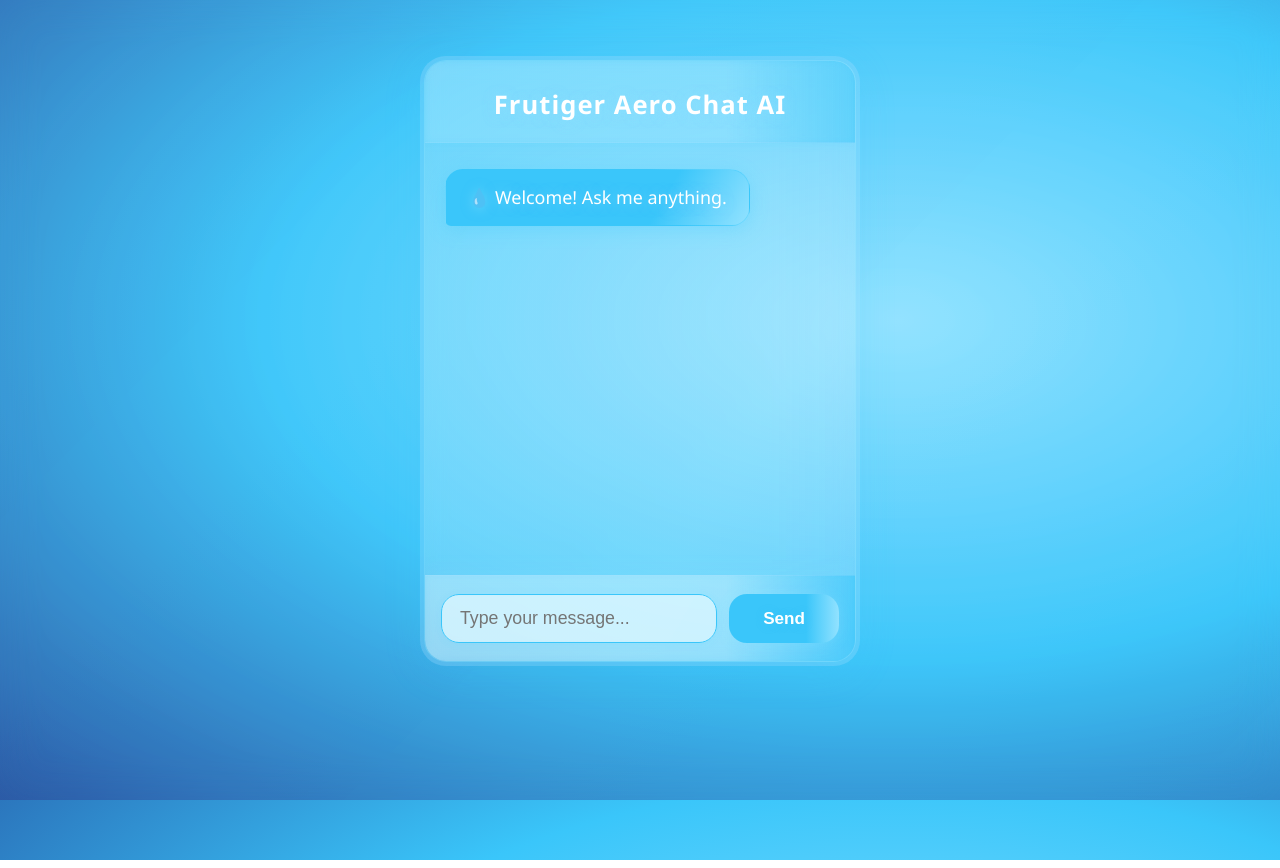
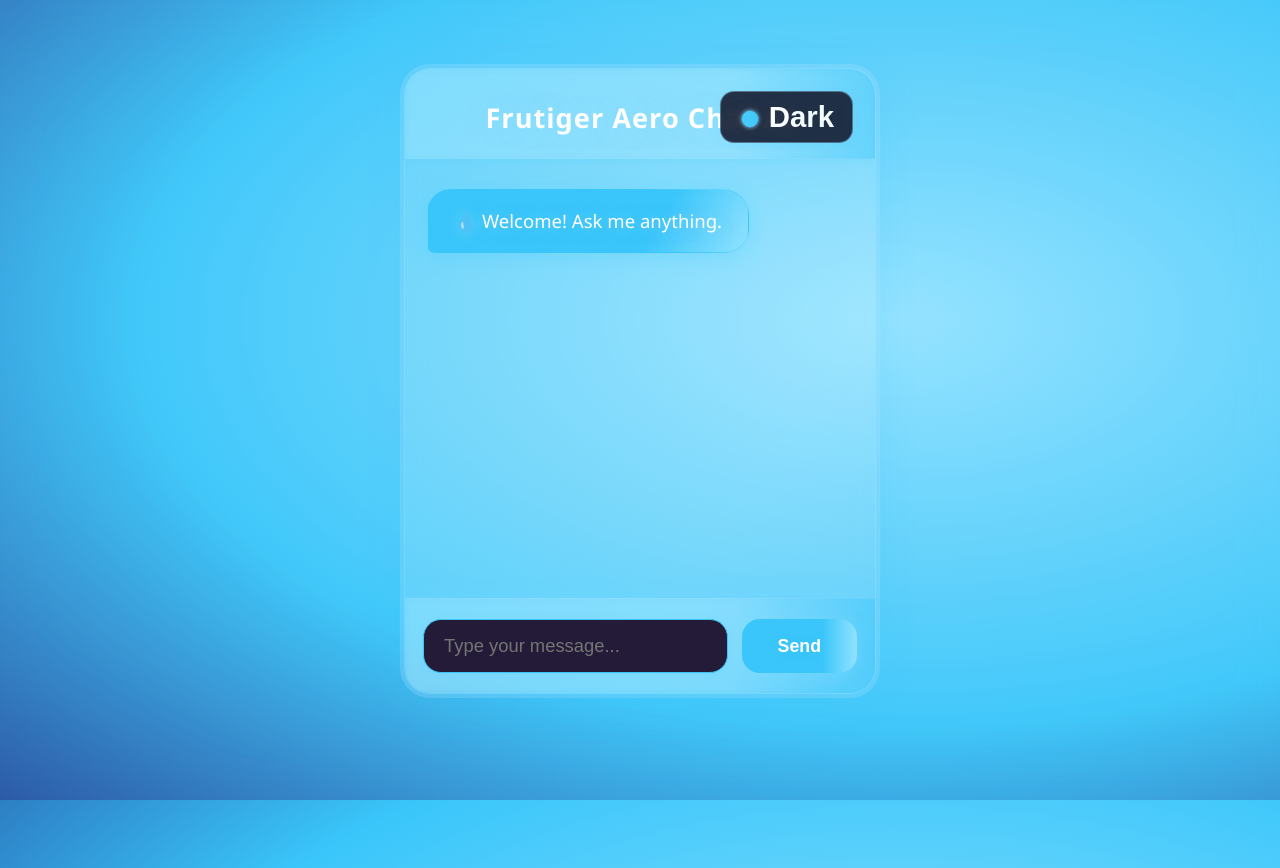
Before and after one commit to Lynqerrek/Luma.AI, a plain HTML site: page index.html in a window 1280 px wide. Drawn offline with Linux system fonts and the light colour scheme.

Commit message:
Update index.html

```diff
--- a/index.html
+++ b/index.html
@@ -2,25 +2,65 @@
 <html lang="en">
 <head>
   <meta charset="UTF-8">
-  <title>AI Chat — Frutiger Aero</title>
+  <title>Frutiger Aero Chat AI</title>
   <meta name="viewport" content="width=device-width, initial-scale=1.0">
   <style>
-    /* Frutiger Aero Glassy Background */
-    body {
+    :root {
+      /* Light theme colors */
+      --bg-gradient: radial-gradient(ellipse at 70% 40%, #e5faff 0%, #a7e7ff 60%, #c3e8f6 100%);
+      --card-bg: linear-gradient(120deg, #f4fbff 70%, #d4f1fd 100%);
+      --header-bg: linear-gradient(90deg, #e5faff 70%, #a7e7ff 100%);
+      --bubble-ai: linear-gradient(120deg, #3ac6fa 70%, #92e2ff 100%);
+      --bubble-user: linear-gradient(120deg, #e5faff 65%, #a7e7ff 100%);
+      --input-bg: #f4fbff;
+      --text-color: #2554a3;
+      --bubble-user-text: #2554a3;
+      --bubble-ai-text: #fff;
+      --glass: #ffffff50;
+      --shadow: 0 8px 40px #3ac6fa30, 0 0 0 4px #b5e2ff44;
+      --border: 1.5px solid #92e2ff66;
+      --scrollbar: #92e2ff;
+      --header-text: #2554a3;
+      --toggle-bg: #e5faff;
+      --toggle-shadow: 0 2px 8px #3ac6fa22;
+    }
+    [data-theme="dark"] {
+      --bg-gradient: radial-gradient(ellipse at 70% 40%, #92e2ff 0%, #3ac6fa 60%, #2554a3 100%);
+      --card-bg: linear-gradient(120deg, #e5faff2a 70%, #b5e2ff2a 100%);
+      --header-bg: linear-gradient(90deg, #92e2ff55 70%, #3ac6fa80 100%);
+      --bubble-ai: linear-gradient(120deg, #3ac6fa 70%, #92e2ff 100%);
+      --bubble-user: linear-gradient(120deg, #e5faff 65%, #a7e7ff 100%);
+      --input-bg: #231b37;
+      --text-color: #e1d9ff;
+      --bubble-user-text: #2554a3;
+      --bubble-ai-text: #fff;
+      --glass: #ffffff30;
+      --shadow: 0 8px 40px #3ac6fa30, 0 0 0 4px #b5e2ff44;
+      --border: 1.5px solid #92e2ff66;
+      --scrollbar: #92e2ff;
+      --header-text: #fff;
+      --toggle-bg: #1a2136;
+      --toggle-shadow: 0 2px 8px #3ac6fa22;
+    }
+    html, body {
+      height: 100%;
       margin: 0;
       padding: 0;
+    }
+    body {
+      font-family: 'Segoe UI', 'Inter', Arial, sans-serif;
       min-height: 100vh;
-      font-family: 'Segoe UI', 'Inter', Arial, sans-serif;
-      background: radial-gradient(ellipse at 70% 40%, #92e2ff 0%, #3ac6fa 50%, #2554a3 100%) fixed;
+      background: var(--bg-gradient);
       position: relative;
       overflow: hidden;
+      transition: background 0.5s;
       animation: fadeInBg 1.2s;
     }
     @keyframes fadeInBg {
       from { opacity: 0;}
       to { opacity: 1;}
     }
-    /* Glass & glow effect */
+    /* Glass effect overlay */
     .aero-glass {
       position: fixed;
       z-index: 0;
@@ -28,76 +68,114 @@
       width: 100vw;
       height: 100vh;
       pointer-events: none;
-      background: linear-gradient(135deg, #ffffff30 0%, #92e2ff26 100%);
+      background: var(--glass);
       backdrop-filter: blur(20px);
-      opacity: 0.26;
+      opacity: 0.22;
+      transition: background 0.5s, opacity 0.5s;
     }
-    /* Chat container styling */
+    /* Chat Card */
     .chat-container {
       position: relative;
       z-index: 1;
       width: 100%;
-      max-width: 430px;
-      height: 75vh;
-      min-height: 480px;
-      margin: 60px auto 0 auto;
-      background: linear-gradient(120deg, #e5faff2a 70%, #b5e2ff2a 100%);
-      border-radius: 22px;
-      box-shadow: 0 8px 40px #3ac6fa30, 0 0 0 4px #b5e2ff44;
+      max-width: 470px;
+      height: 78vh;
+      min-height: 490px;
+      margin: 68px auto 0 auto;
+      background: var(--card-bg);
+      border-radius: 26px;
+      box-shadow: var(--shadow);
       display: flex;
       flex-direction: column;
       overflow: hidden;
       animation: slideInChat 0.9s cubic-bezier(.44,.97,.26,.98);
-      border: 1.5px solid #92e2ff66;
+      border: var(--border);
       backdrop-filter: blur(10px);
+      transition: background 0.5s, box-shadow 0.5s, border 0.5s;
     }
     @keyframes slideInChat {
       from { transform: scale(0.96) translateY(30px); opacity: 0;}
       to { transform: scale(1) translateY(0); opacity: 1;}
     }
     .chat-header {
-      background: linear-gradient(90deg, #92e2ff55 70%, #3ac6fa80 100%);
-      color: #fff;
+      background: var(--header-bg);
+      color: var(--header-text);
       text-align: center;
-      padding: 26px 0 20px 0;
-      font-size: 1.6em;
+      padding: 30px 0 22px 0;
+      font-size: 1.7em;
       letter-spacing: 1px;
       font-weight: 700;
       border-bottom: 1px solid #b5e2ff33;
       box-shadow: 0 1px 8px #3ac6fa22;
       user-select: none;
       animation: fadeInHeader 1.2s 0.3s backwards;
-      text-shadow: 0 2px 12px #92e2ff80;
+      text-shadow: 0 2px 18px #92e2ff80;
       backdrop-filter: blur(4px);
+      transition: background 0.5s, color 0.5s;
     }
     @keyframes fadeInHeader {
       from { opacity: 0; transform: translateY(-18px);}
       to { opacity: 1; transform: translateY(0);}
     }
+    .theme-toggle {
+      position: absolute;
+      right: 22px;
+      top: 22px;
+      background: var(--toggle-bg);
+      color: var(--header-text);
+      border: none;
+      border-radius: 14px;
+      padding: 8px 18px;
+      font-size: 1.08em;
+      box-shadow: var(--toggle-shadow);
+      cursor: pointer;
+      font-weight: 600;
+      transition: background 0.4s, color 0.4s, box-shadow 0.3s;
+      z-index: 2;
+      outline: none;
+      display: flex;
+      align-items: center;
+      gap: 8px;
+      opacity: 0.92;
+      border: 1px solid #a7e7ff60;
+      backdrop-filter: blur(6px);
+    }
+    .theme-toggle:hover {
+      opacity: 1;
+      box-shadow: 0 4px 18px #3ac6fa44;
+    }
+    .theme-toggle svg {
+      vertical-align: middle;
+      width: 22px;
+      height: 22px;
+      filter: drop-shadow(0 0 2px #92e2ff);
+      transition: filter 0.3s;
+    }
     .chat-messages {
       flex: 1;
-      padding: 26px 20px;
+      padding: 30px 22px;
       overflow-y: auto;
-      background: linear-gradient(90deg, #e5faff18 80%, #b5e2ff25 100%);
+      background: transparent;
       display: flex;
       flex-direction: column;
-      gap: 15px;
+      gap: 19px;
       position: relative;
       z-index: 1;
+      transition: background 0.5s;
     }
     .bubble {
-      padding: 14px 22px;
-      border-radius: 18px;
-      max-width: 80%;
-      font-size: 1.12em;
-      line-height: 1.5;
+      padding: 16px 26px;
+      border-radius: 24px;
+      max-width: 83%;
+      font-size: 1.16em;
+      line-height: 1.6;
       word-break: break-word;
       display: inline-block;
-      box-shadow: 0 2px 12px #92e2ff24;
-      margin-bottom: 2px;
-      animation: bubbleIn 0.36s cubic-bezier(.44,.97,.26,.98);
+      box-shadow: 0 2px 16px #92e2ff15;
+      margin-bottom: 3px;
+      animation: bubbleIn 0.32s cubic-bezier(.44,.97,.26,.98);
       border: 1.5px solid #b5e2ff44;
-      transition: background 0.2s, color 0.2s;
+      transition: background 0.2s, color 0.2s, border 0.2s;
       backdrop-filter: blur(3px);
     }
     @keyframes bubbleIn {
@@ -105,46 +183,47 @@
       to { opacity: 1; transform: translateY(0) scale(1);}
     }
     .user {
-      background: linear-gradient(120deg, #e5faff 65%, #a7e7ff 100%);
-      color: #2554a3;
+      background: var(--bubble-user);
+      color: var(--bubble-user-text);
       align-self: flex-end;
-      border-bottom-right-radius: 6px;
-      border-top-left-radius: 20px;
+      border-bottom-right-radius: 8px;
+      border-top-left-radius: 26px;
       border: 1.5px solid #a7e7ff80;
-      box-shadow: 0 4px 18px #a7e7ff22;
+      box-shadow: 0 4px 20px #a7e7ff22;
       font-weight: 500;
-      text-shadow: 0 1px 6px #e5faff44;
+      text-shadow: 0 1px 8px #e5faff44;
     }
     .ai {
-      background: linear-gradient(120deg, #3ac6fa 70%, #92e2ff 100%);
-      color: #fff;
+      background: var(--bubble-ai);
+      color: var(--bubble-ai-text);
       align-self: flex-start;
-      border-bottom-left-radius: 6px;
-      border-top-right-radius: 20px;
+      border-bottom-left-radius: 8px;
+      border-top-right-radius: 26px;
       border: 1.5px solid #3ac6fa60;
-      box-shadow: 0 4px 18px #3ac6fa44;
+      box-shadow: 0 4px 20px #3ac6fa44;
       font-weight: 500;
-      text-shadow: 0 1px 12px #92e2ff80;
+      text-shadow: 0 1px 14px #92e2ff80;
     }
     .chat-input {
       display: flex;
       border-top: 1px solid #b5e2ff33;
-      padding: 18px 16px;
-      background: linear-gradient(90deg, #e5faff55 70%, #3ac6fa90 100%);
-      gap: 12px;
+      padding: 20px 18px;
+      background: var(--header-bg);
+      gap: 14px;
       backdrop-filter: blur(4px);
       box-shadow: 0 -2px 18px #92e2ff22;
+      transition: background 0.5s;
     }
     .chat-input input {
       flex: 1;
-      padding: 13px 18px;
-      font-size: 1.11em;
+      padding: 15px 20px;
+      font-size: 1.15em;
       border-radius: 18px;
-      border: 1.5px solid #3ac6fa;
-      background: #e5faff88;
-      color: #2554a3;
+      border: 1.8px solid #3ac6fa;
+      background: var(--input-bg);
+      color: var(--text-color);
       outline: none;
-      transition: border-color 0.22s;
+      transition: border-color 0.22s, background 0.5s, color 0.5s;
       box-shadow: 0 1px 8px #3ac6fa10;
       font-weight: 500;
       backdrop-filter: blur(1.5px);
@@ -156,27 +235,27 @@
       background: linear-gradient(90deg, #3ac6fa 70%, #92e2ff 100%);
       color: #fff;
       border: none;
-      padding: 0 34px;
+      padding: 0 36px;
       border-radius: 18px;
-      font-size: 1.07em;
+      font-size: 1.11em;
       cursor: pointer;
       font-weight: 600;
-      box-shadow: 0 2px 12px #92e2ff44;
+      box-shadow: 0 2px 14px #92e2ff44;
       transition: background 0.18s, box-shadow 0.18s;
       text-shadow: 0 1px 10px #3ac6fa40;
     }
     .chat-input button:hover {
       background: linear-gradient(90deg, #92e2ff 50%, #3ac6fa 100%);
-      box-shadow: 0 4px 20px #3ac6fa44;
+      box-shadow: 0 4px 22px #3ac6fa44;
     }
     /* Custom scrollbar for chat */
     .chat-messages::-webkit-scrollbar {
       width: 7px;
-      background: #e5faff18;
+      background: var(--card-bg);
       border-radius: 7px;
     }
     .chat-messages::-webkit-scrollbar-thumb {
-      background: #92e2ff;
+      background: var(--scrollbar);
       border-radius: 7px;
     }
     /* Responsive */
@@ -188,15 +267,21 @@
       }
       .chat-messages { padding: 5vw 2vw; }
       .chat-header, .chat-input { padding-left: 2vw; padding-right: 2vw;}
+      .theme-toggle { right: 6vw; top: 10px; }
     }
   </style>
 </head>
-<body>
+<body data-theme="dark">
   <!-- Frutiger Aero Glass Effect -->
   <div class="aero-glass"></div>
 
   <div class="chat-container">
-    <div class="chat-header">Frutiger Aero Chat AI</div>
+    <div class="chat-header">
+      Frutiger Aero Chat AI
+      <button class="theme-toggle" id="themeToggle" title="Toggle theme">
+        <span id="themeIcon"></span> <span id="themeLabel">Dark</span>
+      </button>
+    </div>
     <div class="chat-messages" id="chatMessages">
       <div class="bubble ai">💧 Welcome! Ask me anything.</div>
     </div>
@@ -206,7 +291,29 @@
     </form>
   </div>
   <script>
-    // This is just the UI! Wire up your AI backend where marked.
+    // Theme toggle logic
+    const themeToggle = document.getElementById('themeToggle');
+    const themeIcon = document.getElementById('themeIcon');
+    const themeLabel = document.getElementById('themeLabel');
+    const body = document.body;
+
+    function setTheme(theme) {
+      body.setAttribute('data-theme', theme);
+      if (theme === 'light') {
+        themeIcon.innerHTML = '<svg viewBox="0 0 24 24"><circle cx="12" cy="12" r="5" fill="#3ac6fa"/><g stroke="#2554a3" stroke-width="2"><line x1="12" y1="2" x2="12" y2="6"/><line x1="12" y1="18" x2="12" y2="22"/><line x1="2" y1="12" x2="6" y2="12"/><line x1="18" y1="12" x2="22" y2="12"/><line x1="4.2" y1="4.2" x2="7.1" y2="7.1"/><line x1="16.9" y1="16.9" x2="19.8" y2="19.8"/><line x1="16.9" y1="7.1" x2="19.8" y2="4.2"/><line x1="4.2" y1="19.8" x2="7.1" y2="16.9"/></g></svg>';
+        themeLabel.textContent = 'Light';
+      } else {
+        themeIcon.innerHTML = '<svg viewBox="0 0 24 24"><circle cx="12" cy="12" r="9" fill="#2554a3"/><path d="M12 3a9 9 0 1 0 9 9c0-4.97-4.03-9-9-9z" fill="#3ac6fa"/></svg>';
+        themeLabel.textContent = 'Dark';
+      }
+    }
+    themeToggle.addEventListener('click', () => {
+      const current = body.getAttribute('data-theme');
+      setTheme(current === 'dark' ? 'light' : 'dark');
+    });
+    setTheme('dark');
+
+    // Chat logic (UI only)
     const chatMessages = document.getElementById('chatMessages');
     const chatForm = document.getElementById('chatForm');
     const userInput = document.getElementById('userInput');
@@ -215,10 +322,9 @@
       e.preventDefault();
       let text = userInput.value.trim();
       if (!text) return;
-      // Add user bubble with animation
       addBubble(text, 'user');
       userInput.value = '';
-      // TODO: Send to your AI backend and add "ai" bubble with the response
+      // TODO: Wire up your AI backend and add an "ai" bubble with response!
     });
 
     function addBubble(text, sender) {
```
